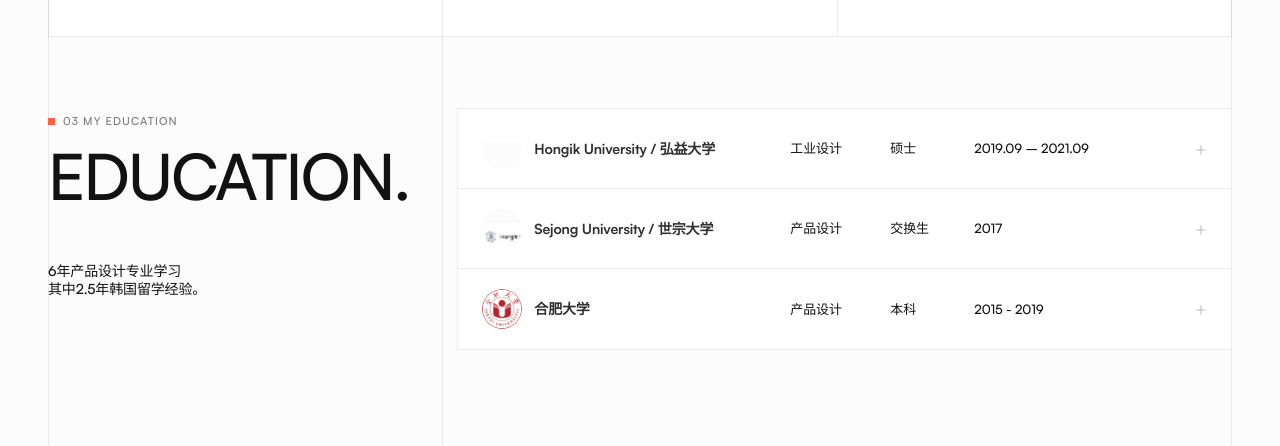
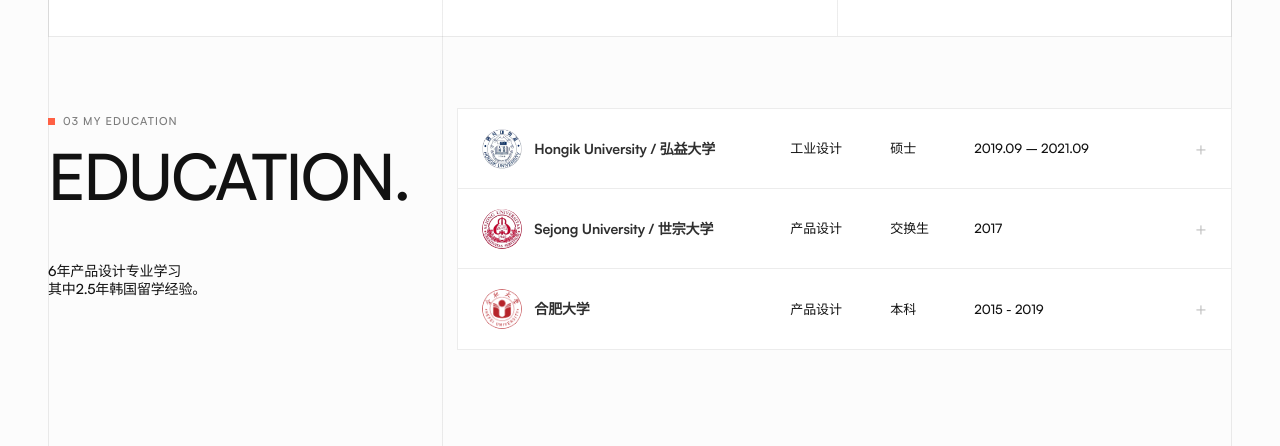
Before and after one commit to evandfskkjdfskj/evandfskkjdfskj.github.io, a website: page index.html in a window 1280 px wide. Shown: the part 9220-9666 px from the top of the page. Drawn offline with Linux system fonts and the light colour scheme.

Commit message:
Use the full Hongik and Sejong seals in the education list.

```diff
--- a/index.html
+++ b/index.html
@@ -472,7 +472,7 @@
         <div class="education-list">
           <article class="edu-row">
             <div class="edu-identity">
-              <img class="edu-logo" src="assets/edu-hongik.jpg" alt="" />
+              <img class="edu-logo" src="assets/edu-hongik.png?v=logo1" alt="" />
               <strong class="edu-school">Hongik University / 弘益大学</strong>
             </div>
             <div class="edu-meta">
@@ -484,7 +484,7 @@
           </article>
           <article class="edu-row">
             <div class="edu-identity">
-              <img class="edu-logo" src="assets/edu-sejong.jpg" alt="" />
+              <img class="edu-logo" src="assets/edu-sejong.png?v=logo1" alt="" />
               <strong class="edu-school">Sejong University / 世宗大学</strong>
             </div>
             <div class="edu-meta">
```
